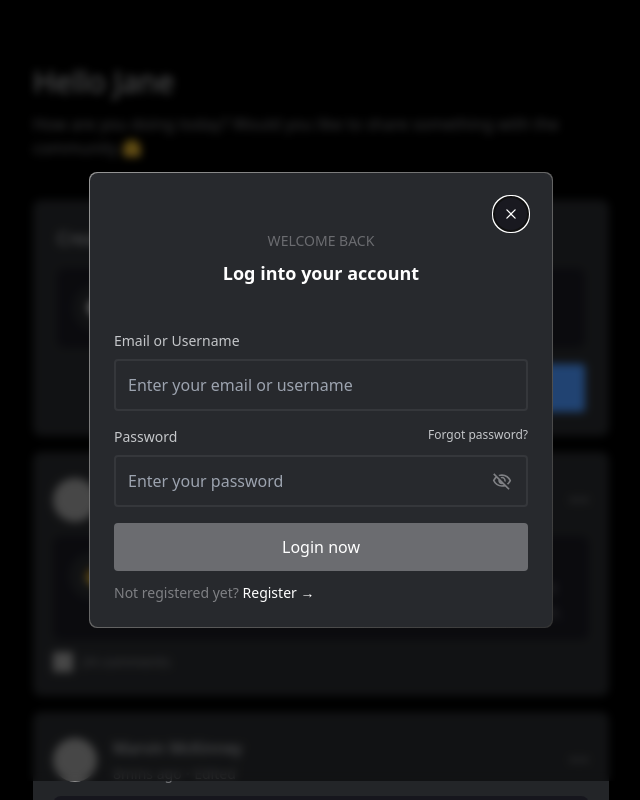
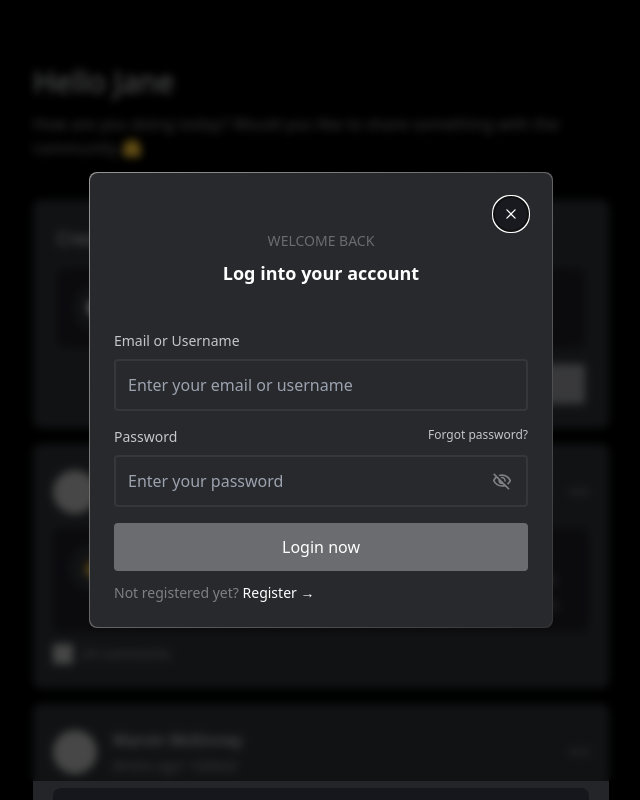
Before and after one commit to chiranjeev-thapliyal/atlys, a React (Vite) app: page /home in a window 1280 px wide. Shown: the whole page, without its empty margins (319-959 px from the left). Built offline with nearby package versions, Linux system fonts and the light colour scheme; grey boxes are pictures that could not be loaded.

Commit message:
feat: ux improvement for post creation

```diff
--- a/src/components/organisms/NewPost/index.tsx
+++ b/src/components/organisms/NewPost/index.tsx
@@ -2,7 +2,7 @@ import { Button, Input, Text } from "../../atoms";
 import { Card } from "../../molecules";
 import { NewPostProps } from "./index.types";
 
-function NewPost({onClick}: NewPostProps) {
+function NewPost({content, onChange, disabled, onClick}: NewPostProps) {
   return (
     <Card className="p-6 bg-black-light font-medium flex flex-col gap-4">
       <Text as="h1" className="text-gray-normal font-medium text-lg">
@@ -16,9 +16,11 @@ function NewPost({onClick}: NewPostProps) {
           type="text"
           placeholder="How are you feeling today?"
           className="w-full p-0 border-none text-white"
+          value={content}
+          onChange={onChange}
         />
       </Card>
-      <Button onClick={onClick} className="bg-blue-normal w-fit px-10 py-3 self-end text-base">Post</Button>
+      <Button disabled={disabled} onClick={onClick} className={`${disabled ? "bg-gray-heavy" : "bg-blue-normal"} w-fit px-10 py-2 self-end text-base`}>Post</Button>
     </Card>
   );
 }
--- a/src/components/organisms/NewPost/index.types.ts
+++ b/src/components/organisms/NewPost/index.types.ts
@@ -1,3 +1,8 @@
+import { ChangeEvent } from "react";
+
 export interface NewPostProps {
+  content: string;
+  onChange: (event: ChangeEvent<HTMLInputElement>) => void;
+  disabled?: boolean;
   onClick?: () => void;
 }
--- a/src/components/pages/HomePage.tsx
+++ b/src/components/pages/HomePage.tsx
@@ -11,25 +11,44 @@ function HomePage() {
   const { isAuthenticated, login } = useContext(AuthContext);
   const [showLoginModal, setShowLoginModal] = useState(false);
   const [showRegisterModal, setShowRegisterModal] = useState(false);
-  const { formData: loginForm, handleChange: handleLoginFormChange, errors: loginFormErrors } = useForm(loginConfig);
-  const { formData: registerForm, handleChange: handleRegisterFormChange, errors: registerFormErrors } = useForm(registerConfig);
+  const [newPost, setNewPost] = useState("");
+  const {
+    formData: loginForm,
+    handleChange: handleLoginFormChange,
+    errors: loginFormErrors,
+  } = useForm(loginConfig);
+  const {
+    formData: registerForm,
+    handleChange: handleRegisterFormChange,
+    errors: registerFormErrors,
+  } = useForm(registerConfig);
 
   const { posts } = Data;
 
-  const isValidLoginFormData = (type: "login" | "register") => (type === 'login' ? loginFormErrors?.length : registerFormErrors) === 0;
+  const isValidLoginFormData = (type: "login" | "register") =>
+    (type === "login" ? loginFormErrors?.length : registerFormErrors) === 0;
 
   const openLoginModal = () => {
-    if(!isAuthenticated) setShowLoginModal(true);
-  }
+    if (!isAuthenticated) setShowLoginModal(true);
+  };
 
-  const handleFormChange = (type: "login" | "register") => (event: React.ChangeEvent<HTMLInputElement>) => {
-    const {name, value} = event?.target;
-    if(type === "login"){
-      handleLoginFormChange(name as keyof typeof loginConfig, value);
-    }else{
-      handleRegisterFormChange(name as keyof typeof registerConfig, value);
-    }
-  }
+  const handleFormChange =
+    (type: "login" | "register") =>
+    (event: React.ChangeEvent<HTMLInputElement>) => {
+      const { name, value } = event?.target;
+      if (type === "login") {
+        handleLoginFormChange(name as keyof typeof loginConfig, value);
+      } else {
+        handleRegisterFormChange(name as keyof typeof registerConfig, value);
+      }
+    };
+
+  const handlePostChange = (event: React.ChangeEvent<HTMLInputElement>) => {
+    const { value } = event?.target;
+    setNewPost(value);
+  };
+
+  const isPostValid = newPost?.trim()?.length > 0;
 
   const handleSubmit = () => {
     login();
@@ -69,7 +88,12 @@ function HomePage() {
         </div>
         <section className="flex flex-col gap-4">
           <div className="w-full pt-10">
-            <NewPost onClick={openLoginModal} />
+            <NewPost
+              content={newPost}
+              onChange={handlePostChange}
+              disabled={!isPostValid}
+              onClick={openLoginModal}
+            />
           </div>
           {posts?.map((post) => (
             <Post key={post.id} {...post} />
```
